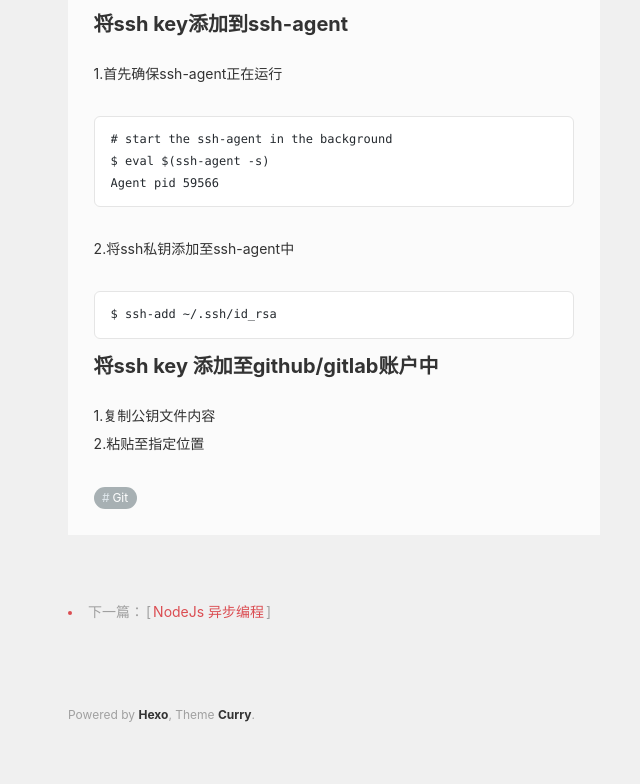
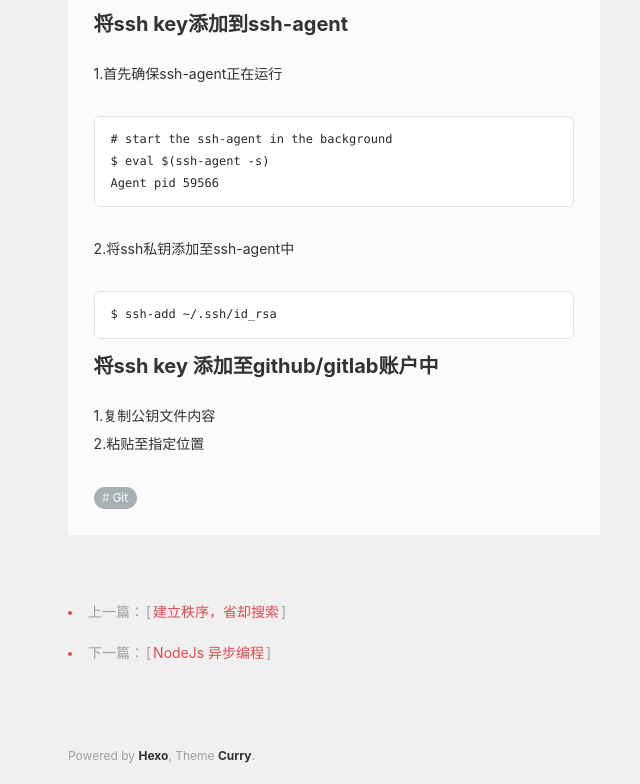
Before and after one commit to angusun/angusun.github.io, a plain HTML site: page 2019/01/21/Git使用手记/index.html in a window 1280 px wide. Shown: the part 800-1584 px from the top of the page, without its empty margins (306-946 px from the left). Before the commit the page ends 1542 px from the top, so only its background shows below. Drawn offline with Linux system fonts and the light colour scheme.

Commit message:
Site updated: 2019-01-22 16:53:38

```diff
--- a/2019/01/21/Git使用手记/index.html
+++ b/2019/01/21/Git使用手记/index.html
@@ -11,4 +11,4 @@
 <p>2.将ssh私钥添加至ssh-agent中</p>
 <figure class="highlight plain"><table><tr><td class="gutter"><pre><span class="line">1</span><br></pre></td><td class="code"><pre><span class="line">$ ssh-add ~/.ssh/id_rsa</span><br></pre></td></tr></table></figure>
 <h2 id="将ssh-key-添加至github-gitlab账户中"><a href="#将ssh-key-添加至github-gitlab账户中" class="headerlink" title="将ssh key 添加至github/gitlab账户中"></a>将ssh key 添加至github/gitlab账户中</h2><p>1.复制公钥文件内容<br>2.粘贴至指定位置</p>
-</div><div class="tags"><a class="tag-link" href="/tags/Git/">Git</a></div></section></div><div class="container"><ul class="nav"><li>下一篇：<a href="/2019/01/21/NodeJs-异步编程/">NodeJs 异步编程</a></li></ul></div><div id="backToTop"><div class="back-arrow back-arrow-left"></div><div class="back-arrow back-arrow-right"></div></div><footer class="container"><div class="rights"><span>Powered by </span><a href="http://hexo.io" target="_blank">Hexo</a><span>, Theme </span><a href="https://github.com/gary-Shen/hexo-theme-curry" target="_blank">Curry</a><span>.</span></div></footer><script src="/script/jquery.min.js"></script><script src="/script/index.js"></script><script src="/script/jquery.min.js"></script><script src="/script/index.js"></script><script src="/script/post.js"></script></body></html>
+</div><div class="tags"><a class="tag-link" href="/tags/Git/">Git</a></div></section></div><div class="container"><ul class="nav"><li>上一篇：<a href="/2019/01/22/建立秩序，省却搜索/">建立秩序，省却搜索</a></li><li>下一篇：<a href="/2019/01/21/NodeJs-异步编程/">NodeJs 异步编程</a></li></ul></div><div id="backToTop"><div class="back-arrow back-arrow-left"></div><div class="back-arrow back-arrow-right"></div></div><footer class="container"><div class="rights"><span>Powered by </span><a href="http://hexo.io" target="_blank">Hexo</a><span>, Theme </span><a href="https://github.com/gary-Shen/hexo-theme-curry" target="_blank">Curry</a><span>.</span></div></footer><script src="/script/jquery.min.js"></script><script src="/script/index.js"></script><script src="/script/jquery.min.js"></script><script src="/script/index.js"></script><script src="/script/post.js"></script></body></html>
```
Also changed, not shown: 2019/01/22/建立秩序，省却搜索/index.html (added, +1 -0 lines), archives/2019/01/index.html (+1 -1 lines), archives/2019/index.html (+1 -1 lines), archives/index.html (+1 -1 lines), index.html (+1 -1 lines), tags/MySQL/index.html (added, +1 -0 lines).
